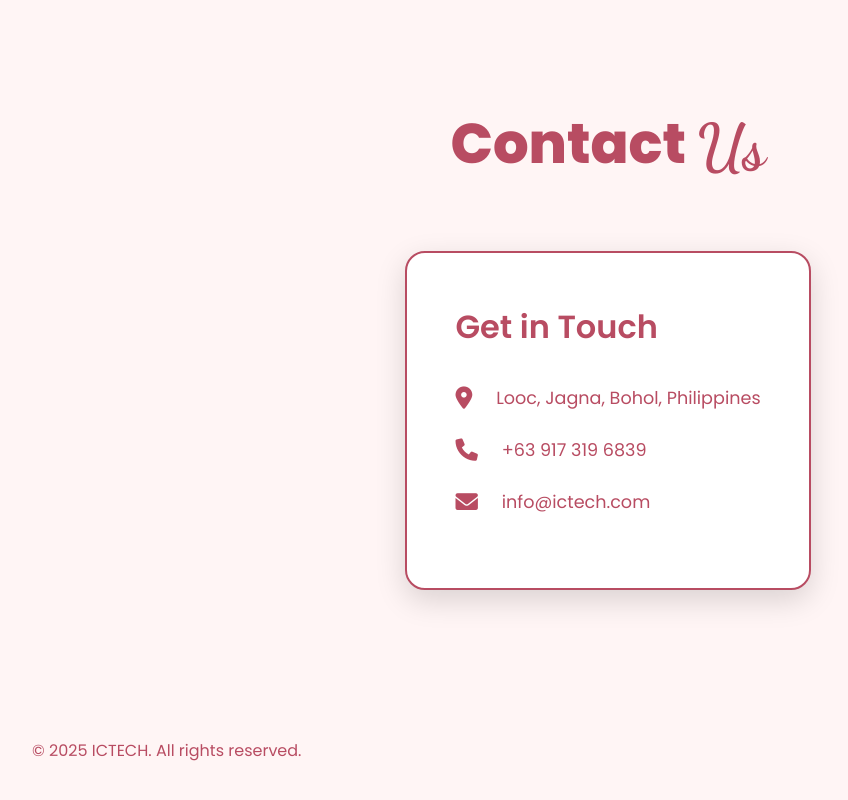
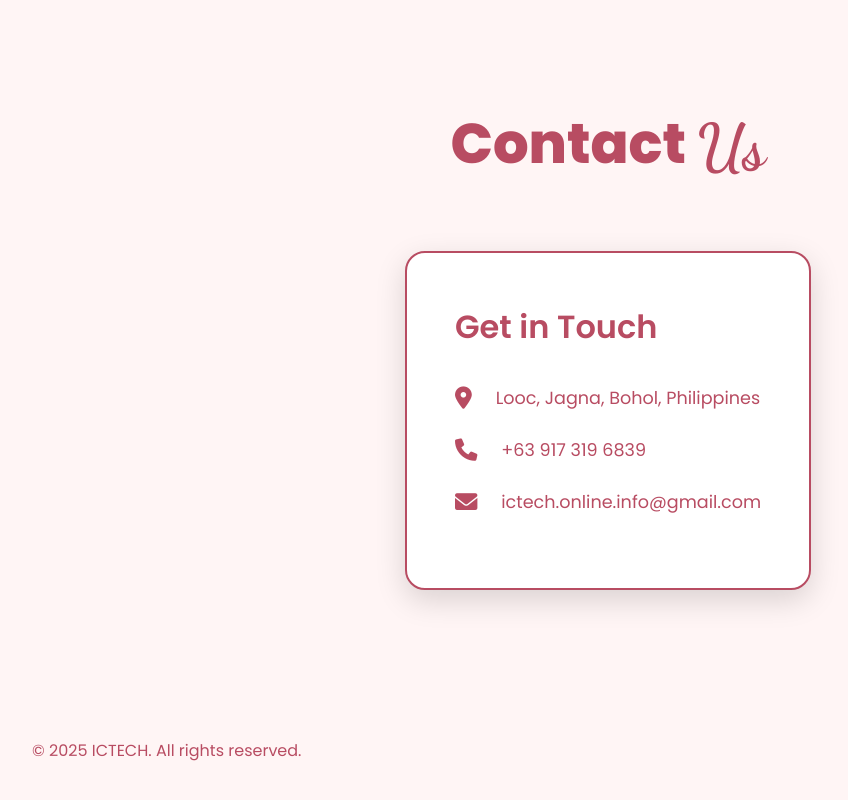
Before and after one commit to CleetusSunshine/ictech2, a plain HTML site: page index.html in a window 1280 px wide. Shown: the part 6655-7455 px from the top of the page, without its empty margins (32-880 px from the left). Drawn offline with Linux system fonts and the light colour scheme.

Commit message:
Update index.html

```diff
--- a/index.html
+++ b/index.html
@@ -215,7 +215,7 @@
                 <h3>Get in Touch</h3>
                 <p><i class="fas fa-map-marker-alt"></i> Looc, Jagna, Bohol, Philippines</p>
                 <p><i class="fas fa-phone"></i> +63 917 319 6839</p>
-                <p><i class="fas fa-envelope"></i> info@ictech.com</p>
+                <p><i class="fas fa-envelope"></i>ictech.online.info@gmail.com</p>
             </div>
         </div>
     </section>
```
